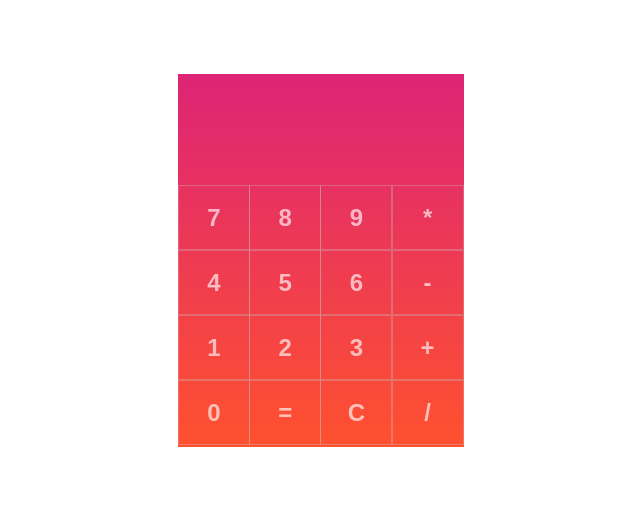
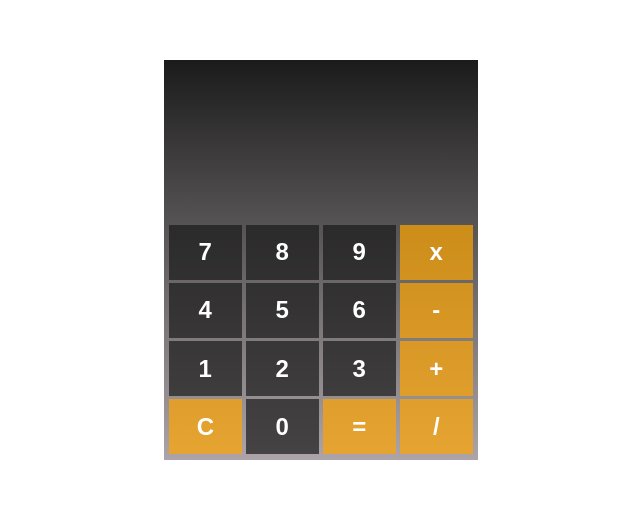
Before and after one commit to IrisMazzuca/calculator, a plain HTML site: page index.html in a window 1280 px wide. Shown: the part 140-653 px from the top of the page, without its empty margins (319-959 px from the left). Drawn offline with Linux system fonts and the light colour scheme.

Commit message:
cambio de estilos

```diff
--- a/index.html
+++ b/index.html
@@ -15,22 +15,22 @@
             </div>
             <div class="keyboard" id="keyboard">
 
-					<button onclick="input(7)" value="7">7</button>
-					<button onclick="input(8)" value="8">8</button>
-					<button onclick="input(9)" value="9">9</button>
-					<button id="multiplication">*</button>
-					<button onclick="input(4)" value="4">4</button>
-					<button onclick="input(5)" value="5">5</button>
-					<button onclick="input(6)" value="6">6</button>
-					<button id="subtraction">-</button>
-					<button onclick="input(1)" value="1">1</button>
-					<button onclick="input(2)" value="2">2</button>
-					<button onclick="input(3)" value="3">3</button>
-					<button id="sum">+</button>
-					<button onclick="input(0)" value="0">0</button>
-                    <button id="equal">=</button>
-                    <button id="reset">C</button>
-					<button id="division">/</button>
+					<button onclick="input(7)" value="7" class="black">7</button>
+					<button onclick="input(8)" value="8" class="black">8</button>
+					<button onclick="input(9)" value="9" class="black">9</button>
+					<button id="multiplication" class="orange">x</button>
+					<button onclick="input(4)" value="4" class="black">4</button>
+					<button onclick="input(5)" value="5" class="black">5</button>
+					<button onclick="input(6)" value="6" class="black">6</button>
+					<button id="subtraction" class="orange">-</button>
+					<button onclick="input(1)" value="1" class="black">1</button>
+					<button onclick="input(2)" value="2" class="black">2</button>
+					<button onclick="input(3)" value="3" class="black">3</button>
+					<button id="sum" class="orange">+</button>
+                    <button id="reset" class="orange">C</button>
+                    <button onclick="input(0)" value="0" class="black">0</button>
+                    <button id="equal" class="orange light">=</button>
+					<button id="division" class="orange">/</button>
             </div>
         </div>
     </div>
--- a/style.css
+++ b/style.css
@@ -11,15 +11,22 @@ body {
 }
 
 button {
-    width: 72px;
-    height: 65px;
+    width: 73px;
+    height: 55px;
     outline: none;
-    border: 1.2px solid rgba(199, 188, 188, 0.35);
-    background-color: transparent;
-    color: rgba(255, 255, 255, 0.65);
+    border: none;
+    color: rgb(255, 255, 255);
     font-size: 1.5rem;
     font-weight: bold;
-    margin-right: -.3rem;
+    margin-bottom: .2rem;
+}
+
+.black {
+    background-color:rgb(27, 27, 27, 0.7);
+}
+
+.orange {
+    background-color: rgb(255, 166, 0, 0.7);
 }
 
 button:hover {
@@ -41,23 +48,23 @@ button:hover {
 }
 
 .calculator {
-    width: 286px;
-    height: 373px;
-    background: #FF512F;  /* fallback for old browsers */
-    background: -webkit-linear-gradient(to bottom, #DD2476, #FF512F);  /* Chrome 10-25, Safari 5.1-6 */
-    background: linear-gradient(to bottom, #DD2476, #FF512F); /* W3C, IE 10+/ Edge, Firefox 16+, Chrome 26+, Opera 12+, Safari 7+ */
+    width: 314px;
+    height: 400px;
+    background: #1b1b1b;  /* fallback for old browsers */
+    background: -webkit-linear-gradient(to bottom, #1b1b1b, #aca4a8);  /* Chrome 10-25, Safari 5.1-6 */
+    background: linear-gradient(to bottom, #1b1b1b, #aca4a8); /* W3C, IE 10+/ Edge, Firefox 16+, Chrome 26+, Opera 12+, Safari 7+ */
     display: flex;
     flex-wrap: wrap;
-
 }
 
 .result {
-    height: 30%;
-    padding-bottom: 1rem;
+    height: 40%;
+    padding: 1rem;
 }
 
 .keyboard {
-    height: 70%;
+    height: 60%;
+    padding: .3rem;
 }
 
 .preview, .output {
@@ -69,7 +76,7 @@ button:hover {
 }
 
 .preview {
-    padding: 1rem 0;
+    padding: 1rem auto;
     font-size: 1.5rem;
 }
 
```
